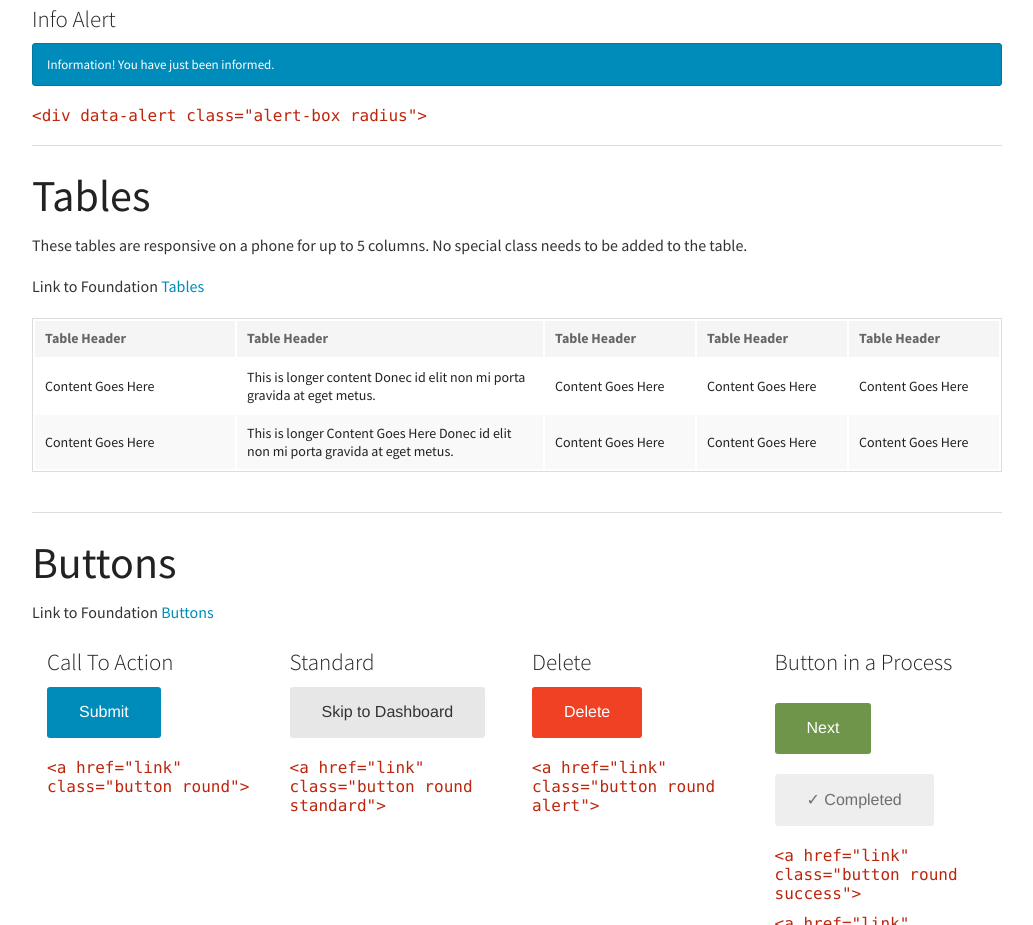
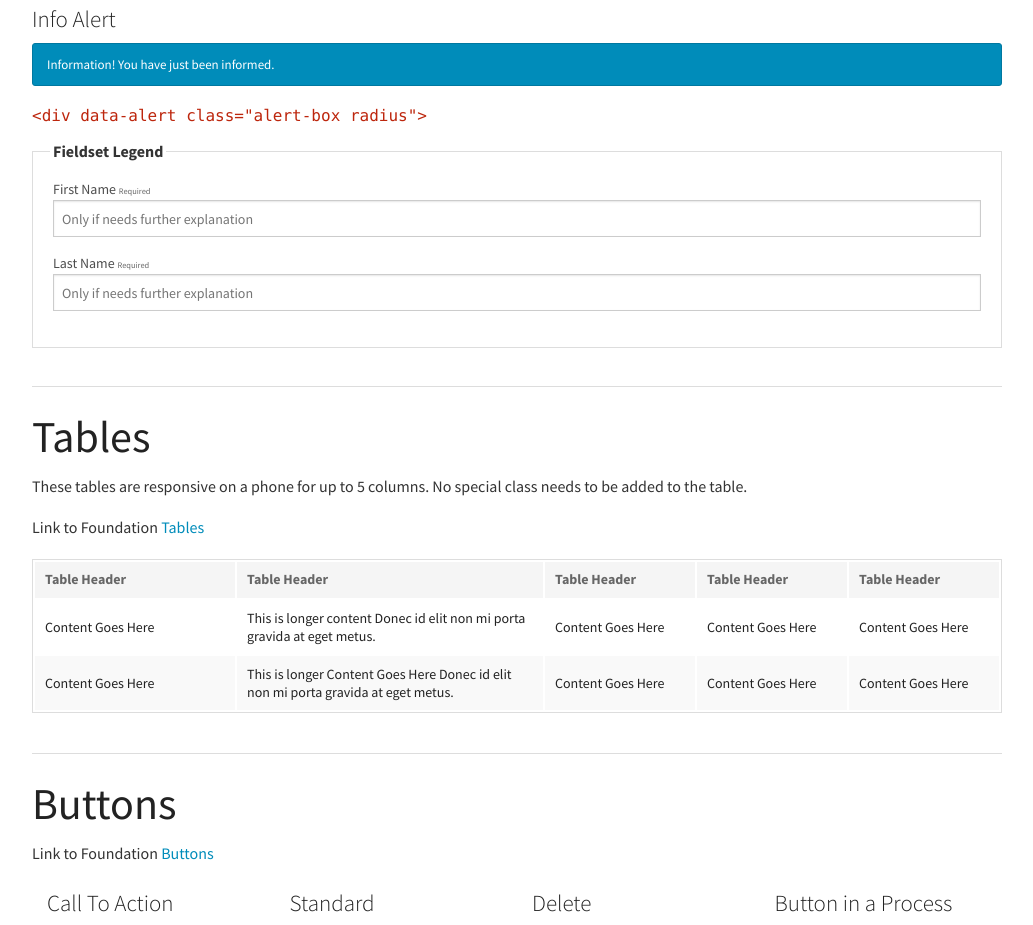
Before and after one commit to amstatz/styleguide, a plain HTML site: page index.html in a window 1280 px wide. Shown: the part 2498-3423 px from the top of the page, without its empty margins (123-1156 px from the left). Drawn offline with nearby package versions, Linux system fonts and the light colour scheme.

Commit message:
Update index.html

```diff
--- a/index.html
+++ b/index.html
@@ -201,6 +201,24 @@
 			</code>
 	    </div>
 	</div>
+
+<!-- Alerts -->
+	<div class="row">
+		<div class="large-12 columns">
+			<form>
+				<fieldset>
+					<legend>Fieldset Legend</legend>
+						<label>First Name <small>Required</small>
+							<input type="text" placeholder="Only if needs further explanation">
+						</label>
+						<label>Last Name <small>Required</small>
+							<input type="text" placeholder="Only if needs further explanation">
+						</label>
+				</fieldset>
+			</form>
+		</div>
+	</div>
+
 
 <!-- Tables -->
 	<div class="row">
```
